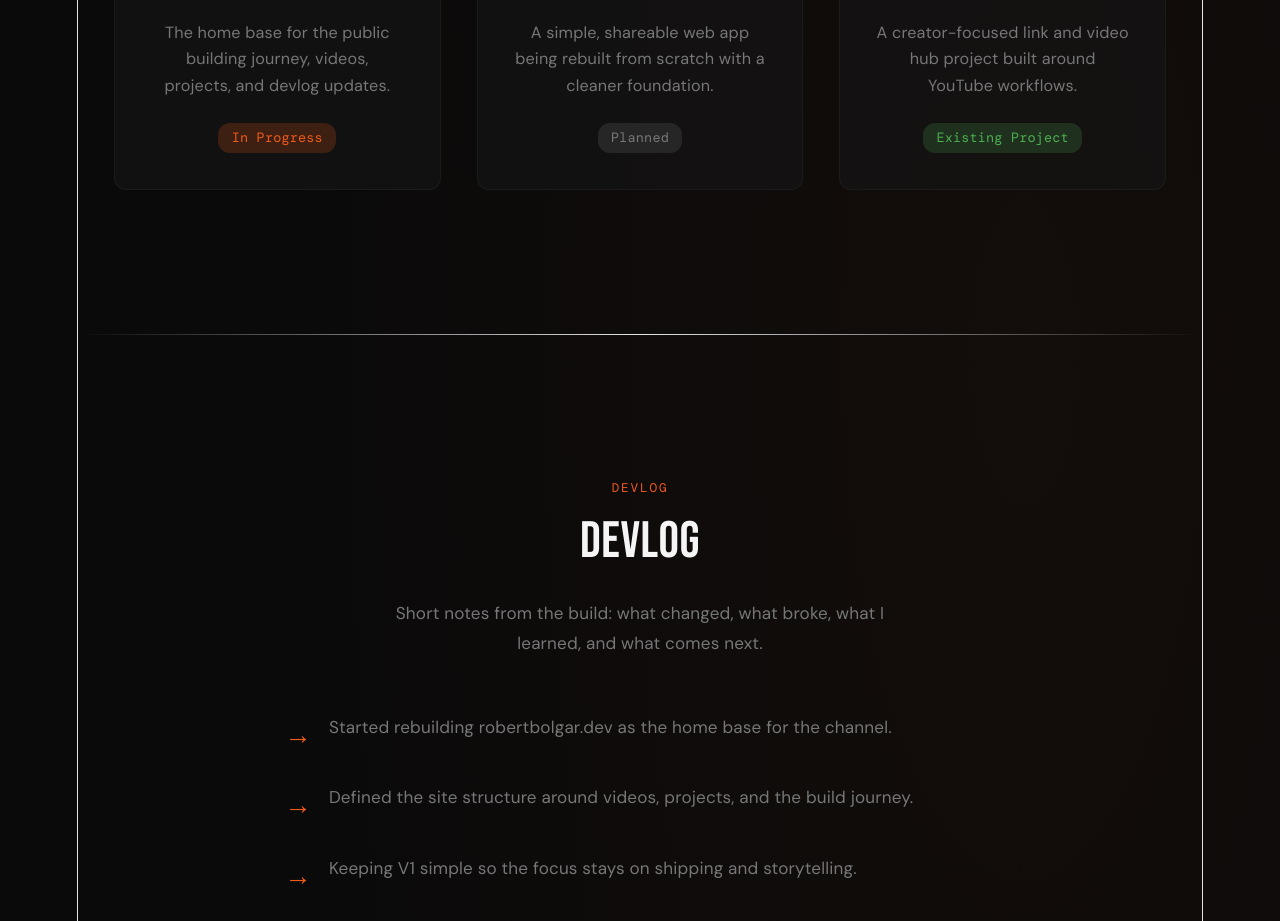
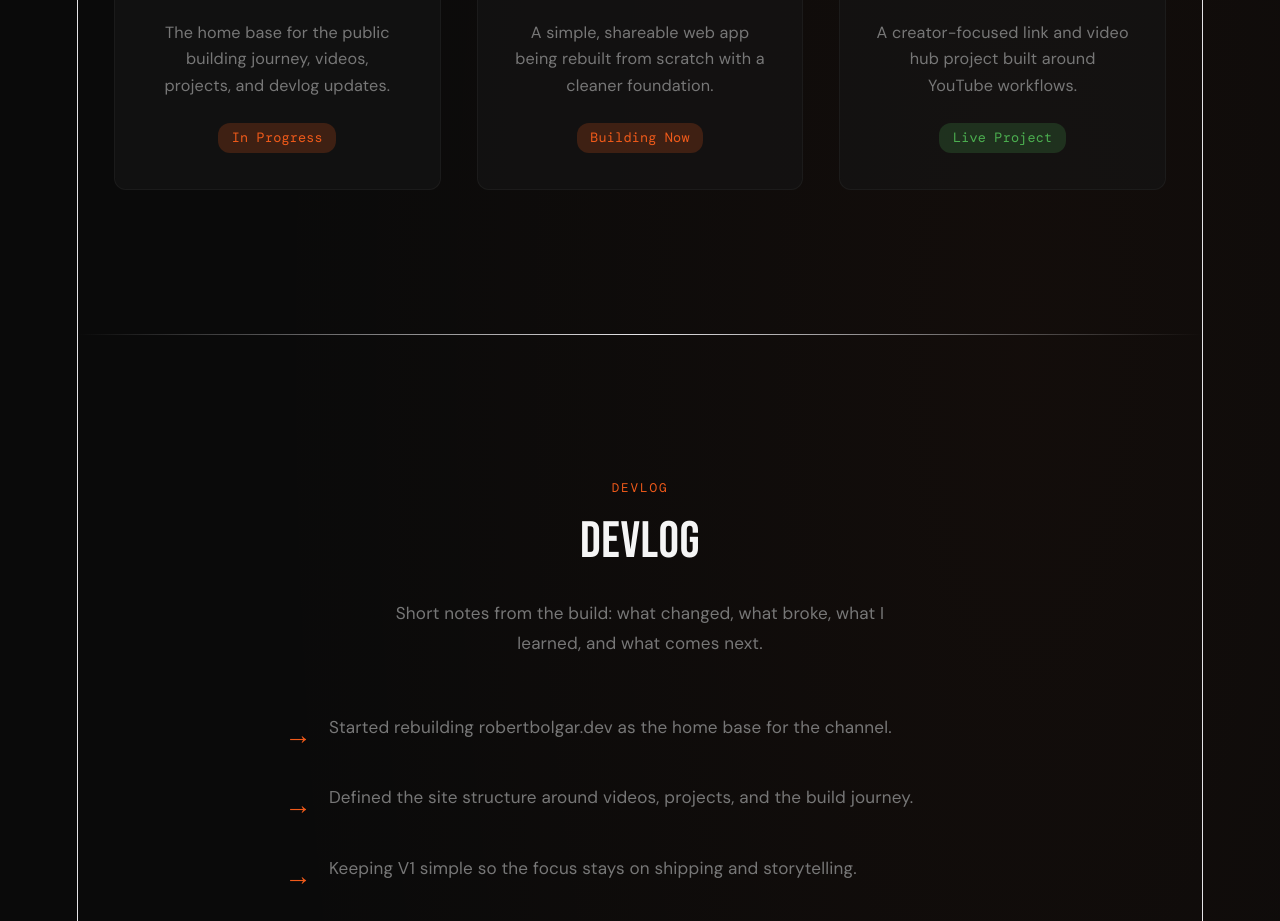
Before and after one commit to RobertBolgar/robertbolgar-dev, a React (Vite) app: page / in a window 1280 px wide. Shown: the part 2940-3861 px from the top of the page. Built offline with nearby package versions, Linux system fonts and the light colour scheme.

Commit message:
Update HolidayName to Building Now status and TubeLinkr to Live Project status

```diff
--- a/src/App.css
+++ b/src/App.css
@@ -724,9 +724,29 @@ a:hover {
   display: inline-block;
 }
 
+.project-status-building-now {
+  background: rgba(240, 90, 26, 0.2);
+  color: var(--orange);
+}
+
 .project-status-in-progress {
   background: rgba(240, 90, 26, 0.2);
   color: var(--orange);
+}
+
+.project-status-live-product {
+  background: rgba(76, 175, 80, 0.2);
+  color: #4caf50;
+}
+
+.project-status-live-project {
+  background: rgba(76, 175, 80, 0.2);
+  color: #4caf50;
+}
+
+.project-status-existing-project {
+  background: rgba(76, 175, 80, 0.2);
+  color: #4caf50;
 }
 
 .project-status-planned {
@@ -734,9 +754,9 @@ a:hover {
   color: var(--muted);
 }
 
-.project-status-existing-project {
-  background: rgba(76, 175, 80, 0.2);
-  color: #4caf50;
+.project-status-archived {
+  background: rgba(119, 119, 119, 0.2);
+  color: var(--muted);
 }
 
 /* Devlog */
--- a/src/components/Projects.jsx
+++ b/src/components/Projects.jsx
@@ -10,13 +10,13 @@ const Projects = () => {
     {
       name: 'HolidayName',
       description: 'A simple, shareable web app being rebuilt from scratch with a cleaner foundation.',
-      status: 'Planned',
+      status: 'Building Now',
       link: 'https://holidayname.com'
     },
     {
       name: 'TubeLinkr',
       description: 'A creator-focused link and video hub project built around YouTube workflows.',
-      status: 'Existing Project',
+      status: 'Live Project',
       link: 'https://rob.tubelinkr.com/invite/c1'
     }
   ];
```
